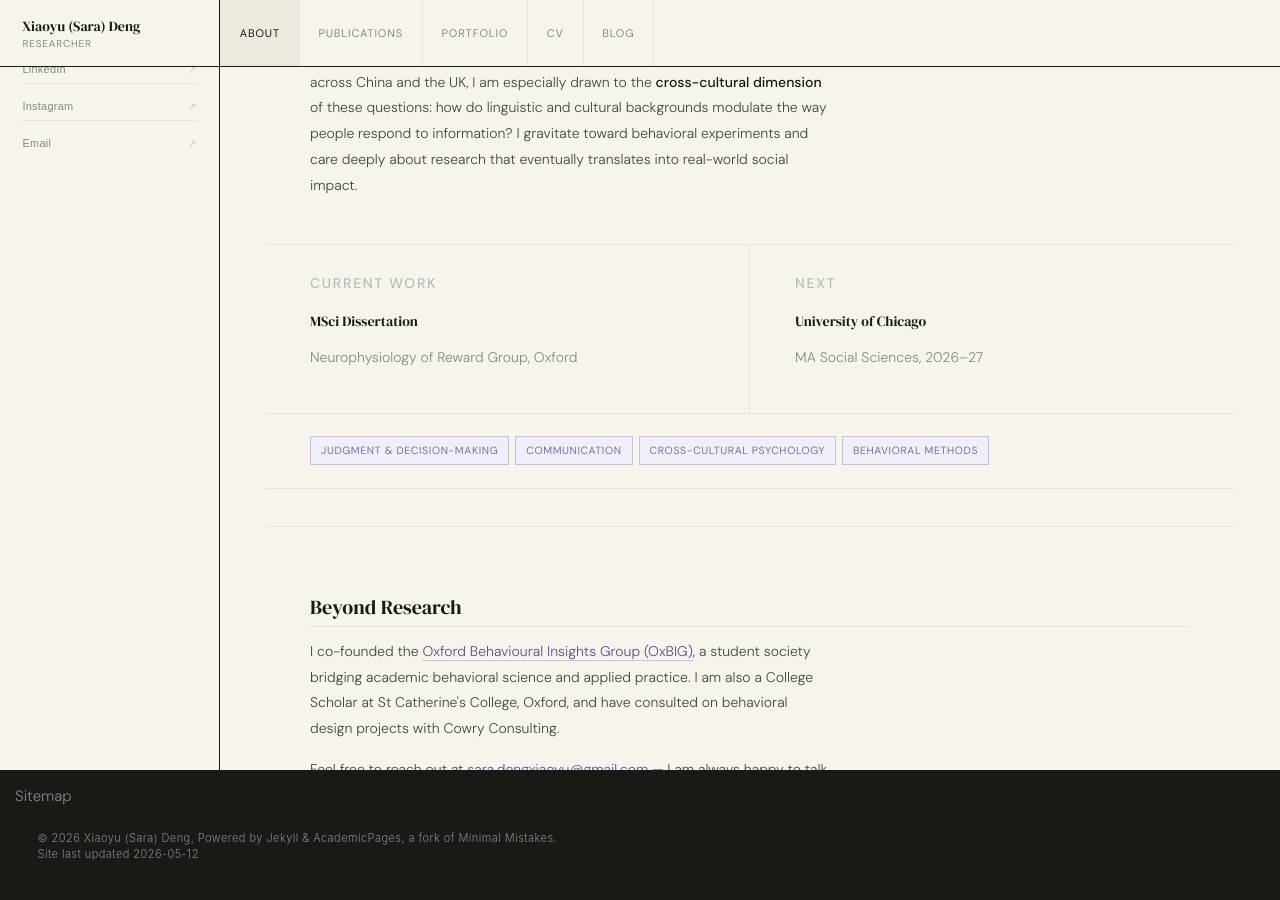
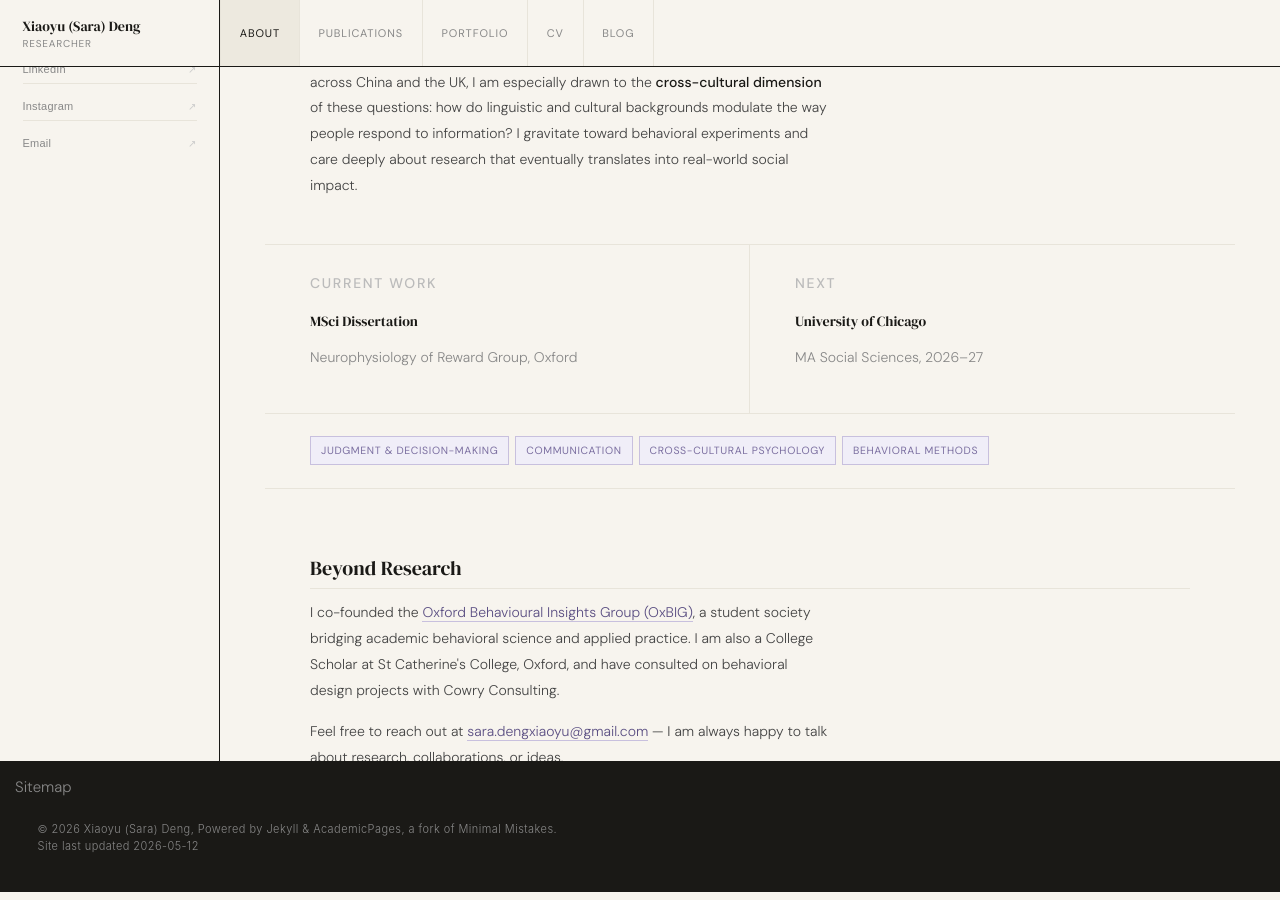
Before and after one commit to saradeng713/saradeng713.github.io, a Jekyll site: the page built from _pages/about.md, in a window 1280 px wide and 900 px high, scrolled down 559 px. Built offline with Jekyll 4.4.1, drawn with Linux system fonts in a browser that asks for light colours; a script that is not in the unit is left out.

Commit message:
Update about.md

```diff
--- a/_pages/about.md
+++ b/_pages/about.md
@@ -35,14 +35,14 @@ redirect_from:
     </div>
   </div>
 
-  <div class="sd-about__tags">
+  <div class="sd-about__tags" style="border-bottom: none;">
     <span class="sd-tag">Judgment &amp; Decision-Making</span>
     <span class="sd-tag">Communication</span>
     <span class="sd-tag">Cross-Cultural Psychology</span>
     <span class="sd-tag">Behavioral Methods</span>
   </div>
 
-  <div class="sd-about__body" style="margin-top:2.5rem; border-top: 1px solid var(--rule-light); padding-top: 2rem; padding-bottom: 3rem;">
+  <div class="sd-about__body" style="border-top: 1px solid var(--rule-light); padding-top: 2rem; padding-bottom: 5rem;">
     <h2 class="sd-about__h2">Beyond Research</h2>
     <p>I co-founded the <a href="https://www.linkedin.com/company/oxbig/posts/?feedView=all" target="_blank">Oxford Behavioural Insights Group (OxBIG)</a>, a student society bridging academic behavioral science and applied practice. I am also a College Scholar at St Catherine's College, Oxford, and have consulted on behavioral design projects with Cowry Consulting.</p>
     <p>Feel free to reach out at <a href="mailto:sara.dengxiaoyu@gmail.com">sara.dengxiaoyu@gmail.com</a> — I am always happy to talk about research, collaborations, or ideas.</p>
```
